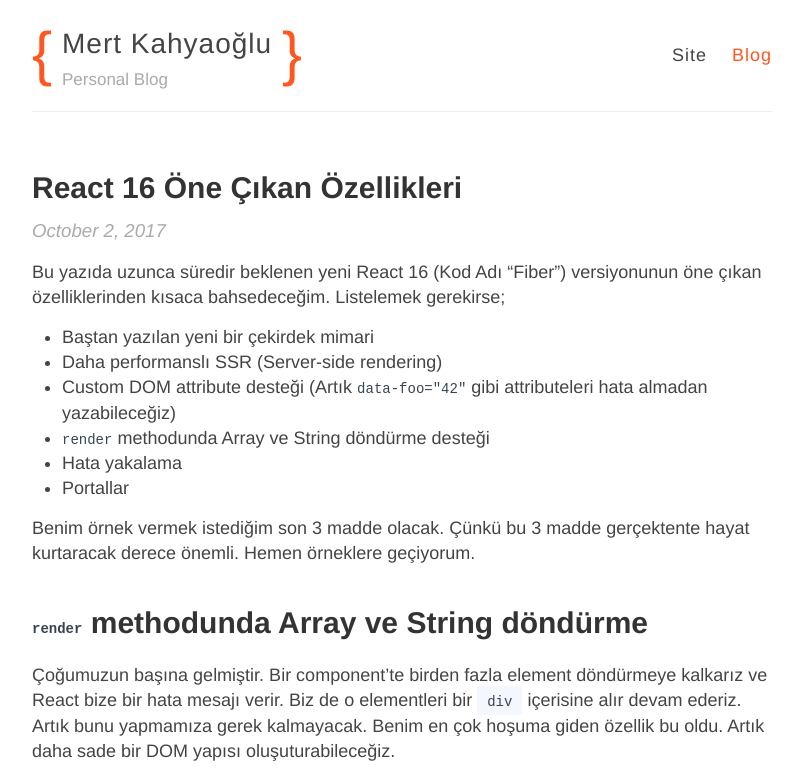
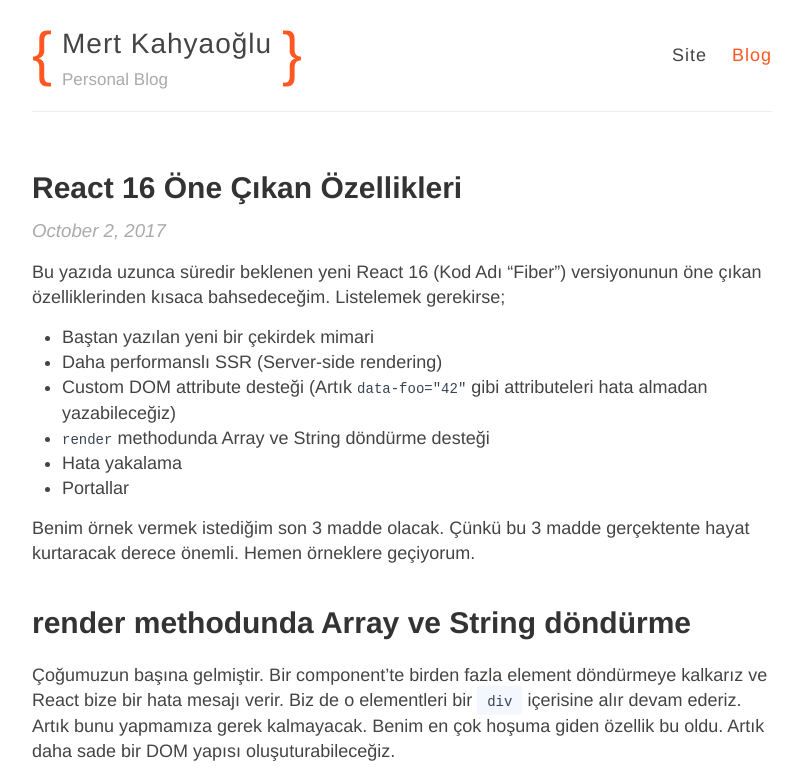
Before and after one commit to mertkahyaoglu/blog, a Jekyll site: the page built from _posts/2017-10-02-react-16-one-cikan-ozellikleri.md, in a window 1280 px wide. Shown: the top 779 px of the page, without its empty margins (238-1041 px from the left). Built offline with Jekyll 4.4.1, drawn with Linux system fonts in a browser that asks for light colours; our own code applies the rules of GitHub Pages for plain Markdown files; comment, search, counter and statistics services are not loaded; grey boxes are pictures that could not be loaded.

Commit message:
fix typo

```diff
--- a/_posts/2017-10-02-react-16-one-cikan-ozellikleri.md
+++ b/_posts/2017-10-02-react-16-one-cikan-ozellikleri.md
@@ -12,7 +12,8 @@
 * Portallar
 
 Benim örnek vermek istediğim son 3 madde olacak. Çünkü bu 3 madde gerçektente hayat kurtaracak derece önemli. Hemen örneklere geçiyorum.
-# `render` methodunda Array ve String döndürme
+
+# render methodunda Array ve String döndürme
 Çoğumuzun başına gelmiştir. Bir component'te birden fazla element döndürmeye kalkarız ve React bize bir hata mesajı verir. Biz de o elementleri bir `div` içerisine alır devam ederiz. Artık bunu yapmamıza gerek kalmayacak. Benim en çok hoşuma giden özellik bu oldu. Artık daha sade bir DOM yapısı oluşuturabileceğiz.
 
 <script src="https://gist.github.com/mertkahyaoglu/2d28e482618a0b723282573735fbf2db.js"></script>
```
